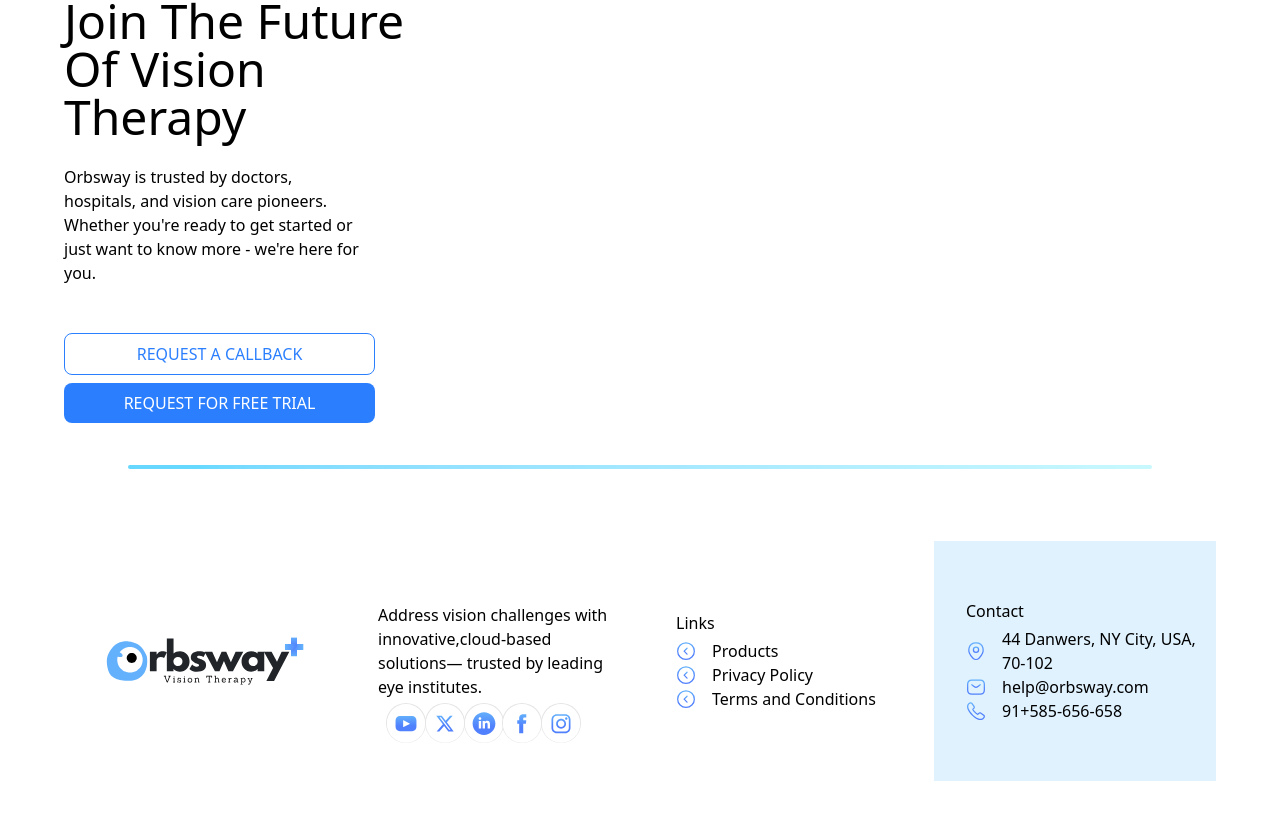
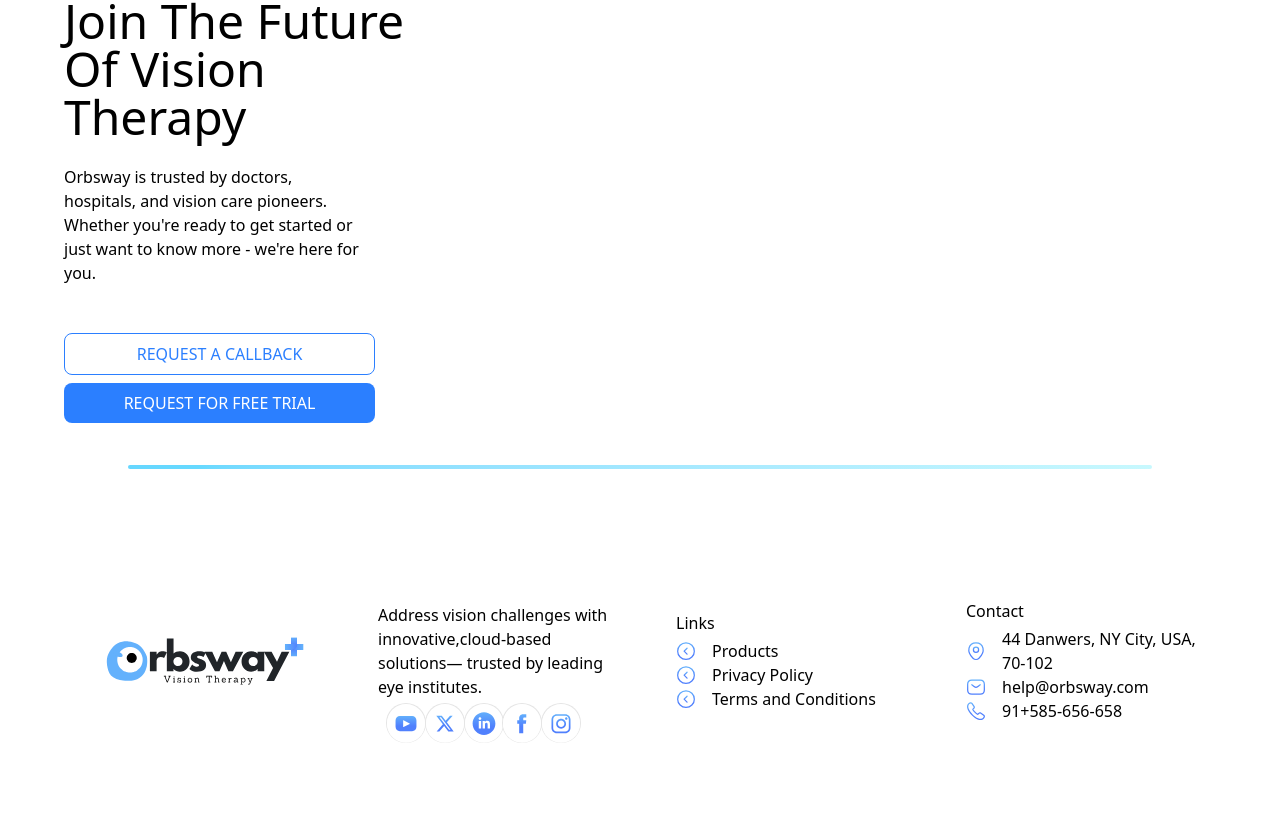
Before and after one commit to yesahem/client, a Next.js app: page / in a window 1280 px wide. Shown: the part 4164-4983 px from the top of the page. Built offline with nearby package versions, Linux system fonts and the light colour scheme.

Commit message:
footer ui updated

```diff
--- a/components/Footer.tsx
+++ b/components/Footer.tsx
@@ -32,7 +32,7 @@
                       {FooterListItemsData.slice(0,3).map((items,index)=>(<ListItems key={index} {...items}/>))}
                     </ul>
                   </div>
-                  <div className="flex flex-col justify-center bg-sky-100">
+                  <div className="flex flex-col justify-center">
                     <h3 className="font-medium ml-8">Contact</h3>
                     <ul className="ml-8 mt-1">
                       {FooterListItemsData.slice(3).map((items,index)=>(<ListItems key={index} {...items}/>))}
```
